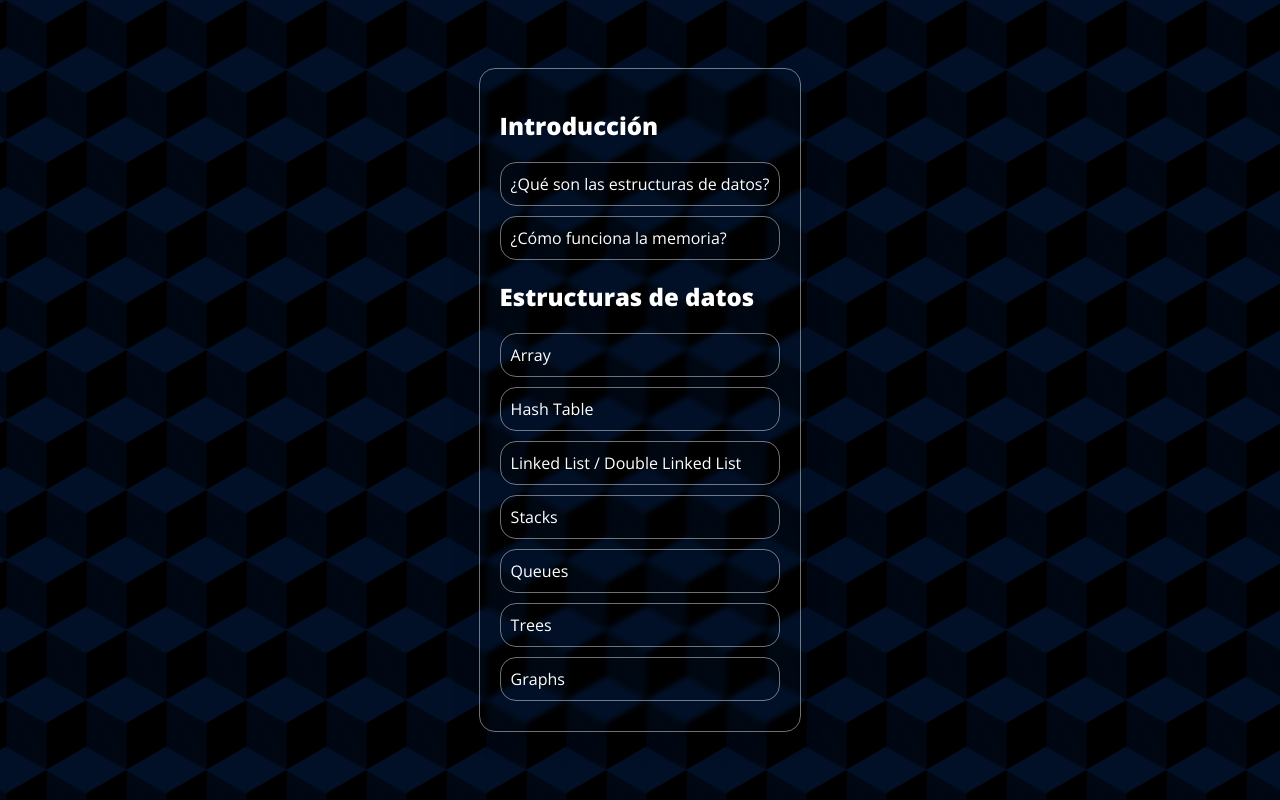
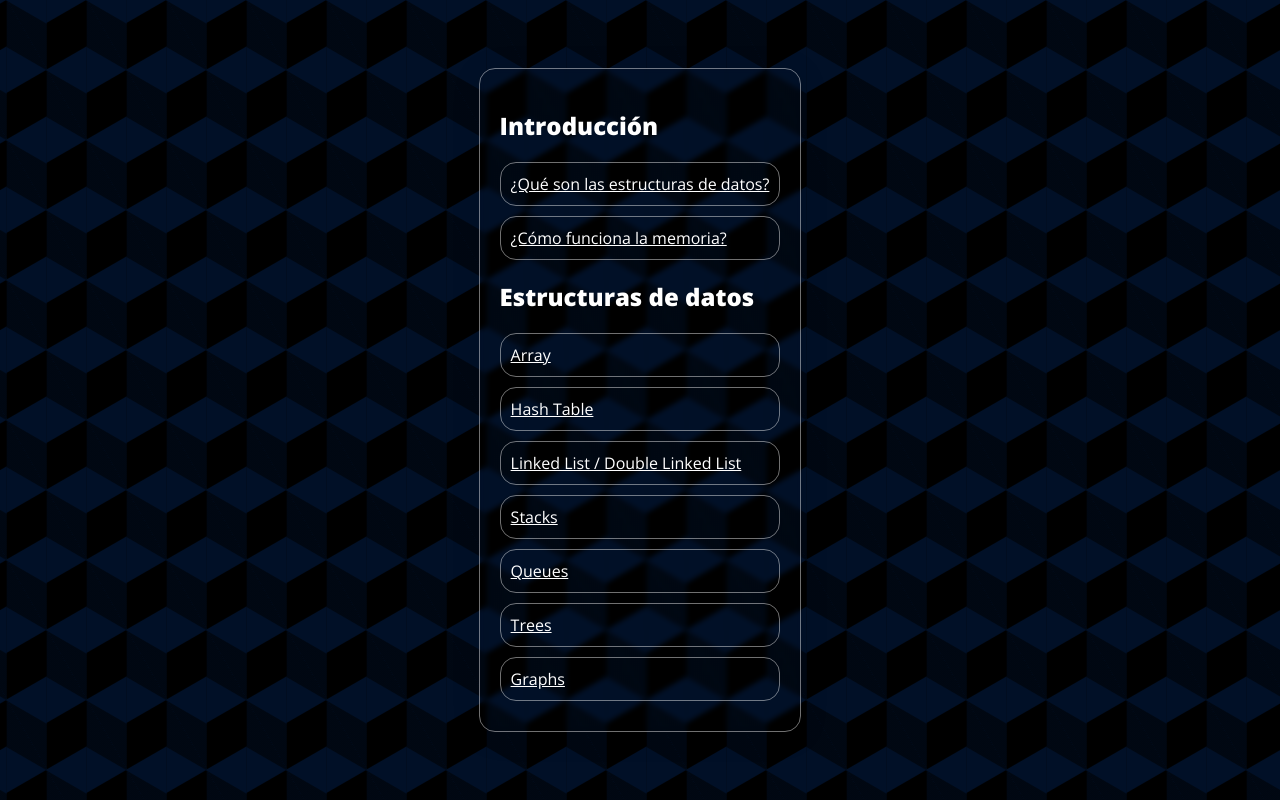
Before and after one commit to yosbergc/estructuras-de-datos, a plain HTML site: page index.html in a window 1280 px wide. Both pictures are taken after a click on the button "Comenzar ahora". Drawn offline with nearby package versions, Linux system fonts and the light colour scheme.

Commit message:
Links edited

```diff
--- a/index.html
+++ b/index.html
@@ -20,16 +20,16 @@
         </div>
         <div class="index hide">
             <h2>Introducción</h2>
-            <div class="option">¿Qué son las estructuras de datos?</div>
-            <div class="option">¿Cómo funciona la memoria?</div>
+            <a href="" class="option">¿Qué son las estructuras de datos?</a>
+            <a href="" class="option">¿Cómo funciona la memoria?</a>
             <h2>Estructuras de datos</h2>
-            <div class="option">Array</div>
-            <div class="option">Hash Table</div>
-            <div class="option">Linked List / Double Linked List</div>
-            <div class="option">Stacks</div>
-            <div class="option">Queues</div>
-            <div class="option">Trees</div>
-            <div class="option">Graphs</div>
+            <a href="" class="option">Array</a>
+            <a href="" class="option">Hash Table</a>
+            <a href="" class="option">Linked List / Double Linked List</a>
+            <a href="" class="option">Stacks</a>
+            <a href="" class="option">Queues</a>
+            <a href="" class="option">Trees</a>
+            <a href="" class="option">Graphs</a>
         </div>
     </main>
     <script src="main.js"></script>
--- a/style.css
+++ b/style.css
@@ -73,6 +73,8 @@ button:active {
     border-radius: 16px;
     padding: 10px;
     transition: 0.2s;
+    color: white;
+    display: block;
 }
 .option:hover {
     cursor: pointer;
```
